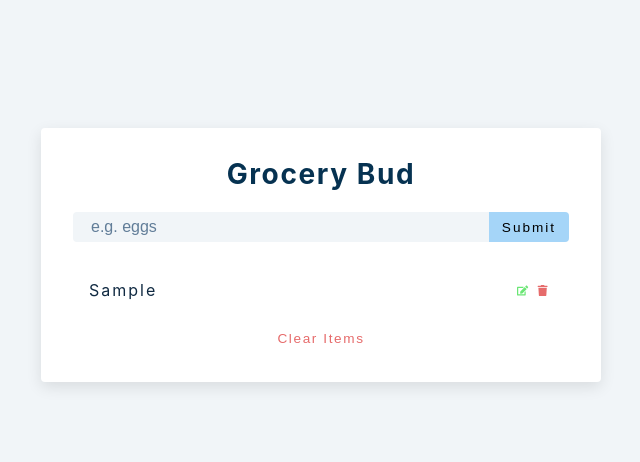
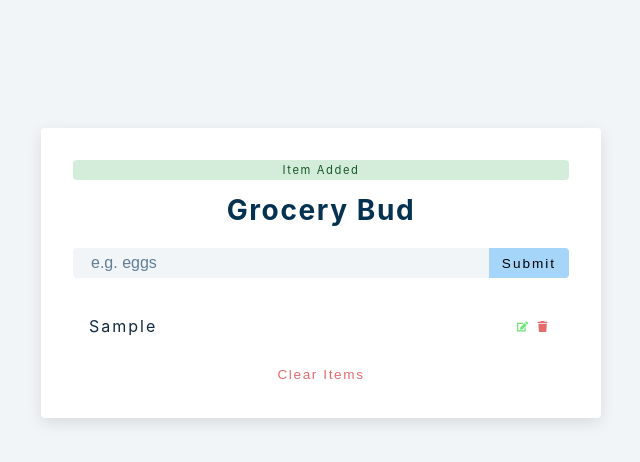
Before and after one commit to iamshahidameen/react-grocery-bud, a React (Create React App) app: page / in a window 1280 px wide. Both pictures are taken after typing "Sample" into the empty fields and a click on the button "Submit". Shown: the top 462 px of the page, without its empty margins (319-959 px from the left). Built offline with nearby package versions, Linux system fonts and the light colour scheme.

Commit message:
Added item alert

```diff
--- a/src/Alert.js
+++ b/src/Alert.js
@@ -1,7 +1,11 @@
-import React, { useEffect } from 'react'
+import React, { useEffect } from 'react';
 
-const Alert = () => {
-  return <h2>alert component</h2>
-}
+const Alert = ({ itemName }) => {
+  return (
+    <>
+      <p className="alert alert-success">Item Added</p>
+    </>
+  );
+};
 
-export default Alert
+export default Alert;
--- a/src/App.js
+++ b/src/App.js
@@ -6,6 +6,7 @@ function App() {
   const [form, setForm] = useState('');
   const [item, setItem] = useState('');
   const [list, setList] = useState([]);
+  const [alert, setAlert] = useState(false);
 
   function handleSubmit(e) {
     e.preventDefault();
@@ -13,6 +14,7 @@ function App() {
       setList([...list, item]);
       setItem('');
       console.log(list);
+      setAlert(true);
     }
   }
   function deleteItem(name) {
@@ -20,10 +22,19 @@ function App() {
     console.log(newList);
     setList(newList);
   }
+  useEffect(() => {
+    const timeOut = setTimeout(() => {
+      setAlert(false);
+    }, 5000);
+    return () => clearTimeout(timeOut);
+  }, [alert]);
+  console.log(item, 'newwww');
   return (
     <>
       <section className="section-center">
         <form className="grocery-form" onSubmit={handleSubmit}>
+          {alert ? <Alert itemName={item} /> : ''}
+
           <h3>grocery bud</h3>
           <div className="form-control">
             <input
```
